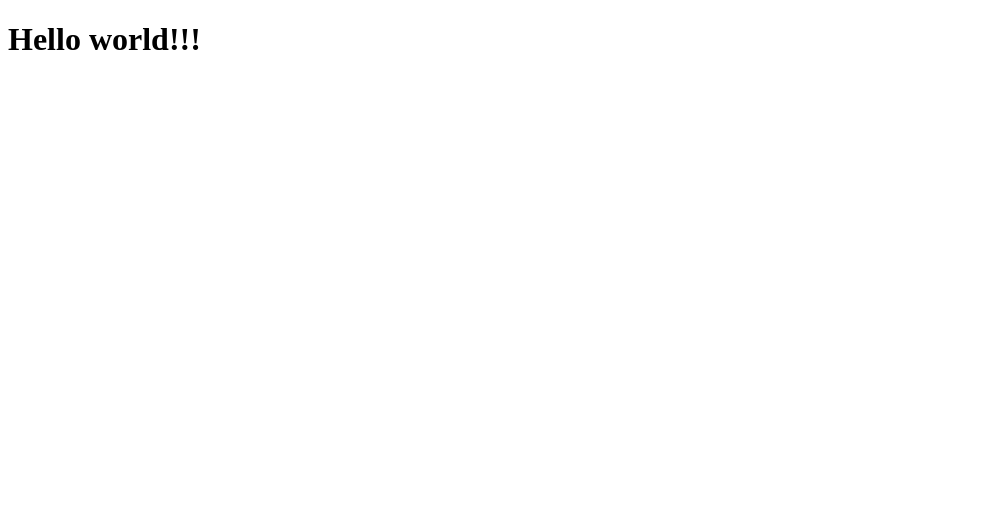
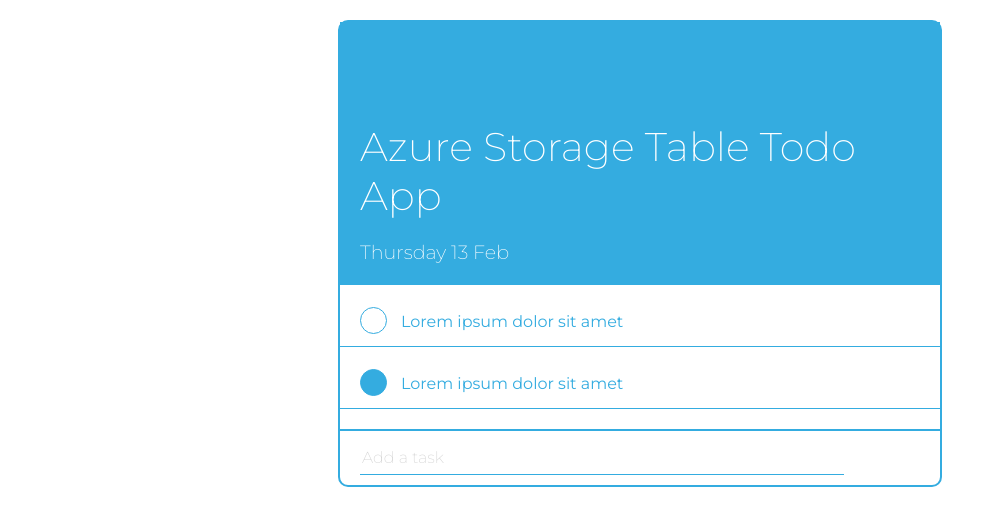
Before and after one commit to jaloplo/azure-storage-table-todo-app, a website: page views/landing.html in a window 1280 px wide. Shown: the whole page, without its empty margins (0-997 px from the left). Drawn offline with nearby package versions, Linux system fonts and the light colour scheme.

Commit message:
feat(client): css styles added

```diff
--- /dev/null
+++ b/static/styles.css
@@ -0,0 +1,278 @@
+a, body, button, div, h1, input, label, li, p, small, span, ul {
+    animation : none;
+    animation-delay : 0;
+    animation-direction : normal;
+    animation-duration : 0;
+    animation-fill-mode : none;
+    animation-iteration-count : 1;
+    animation-name : none;
+    animation-play-state : running;
+    animation-timing-function : ease;
+    backface-visibility : visible;
+    background : 0;
+    background-attachment : scroll;
+    background-clip : border-box;
+    background-color : transparent;
+    background-image : none;
+    background-origin : padding-box;
+    background-position : 0 0;
+    background-position-x : 0;
+    background-position-y : 0;
+    background-repeat : repeat;
+    background-size : auto auto;
+    border : 0;
+    border-style : none;
+    border-width : medium;
+    border-color : inherit;
+    border-bottom : 0;
+    border-bottom-color : inherit;
+    border-bottom-left-radius : 0;
+    border-bottom-right-radius : 0;
+    border-bottom-style : none;
+    border-bottom-width : medium;
+    border-collapse : separate;
+    border-image : none;
+    border-left : 0;
+    border-left-color : inherit;
+    border-left-style : none;
+    border-left-width : medium;
+    border-radius : 0;
+    border-right : 0;
+    border-right-color : inherit;
+    border-right-style : none;
+    border-right-width : medium;
+    border-spacing : 0;
+    border-top : 0;
+    border-top-color : inherit;
+    border-top-left-radius : 0;
+    border-top-right-radius : 0;
+    border-top-style : none;
+    border-top-width : medium;
+    bottom : auto;
+    box-shadow : none;
+    box-sizing : content-box;
+    caption-side : top;
+    clear : none;
+    clip : auto;
+    color : inherit;
+    columns : auto;
+    column-count : auto;
+    column-fill : balance;
+    column-gap : normal;
+    column-rule : medium none currentColor;
+    column-rule-color : currentColor;
+    column-rule-style : none;
+    column-rule-width : none;
+    column-span : 1;
+    column-width : auto;
+    content : normal;
+    counter-increment : none;
+    counter-reset : none;
+    cursor : auto;
+    direction : ltr;
+    display : inline;
+    empty-cells : show;
+    float : none;
+    font : normal;
+    font-family : inherit;
+    font-size : medium;
+    font-style : normal;
+    font-variant : normal;
+    font-weight : normal;
+    height : auto;
+    hyphens : none;
+    left : auto;
+    letter-spacing : normal;
+    line-height : normal;
+    list-style : none;
+    list-style-image : none;
+    list-style-position : outside;
+    list-style-type : disc;
+    margin : 0;
+    margin-bottom : 0;
+    margin-left : 0;
+    margin-right : 0;
+    margin-top : 0;
+    max-height : none;
+    max-width : none;
+    min-height : 0;
+    min-width : 0;
+    opacity : 1;
+    orphans : 0;
+    outline : 0;
+    outline-color : invert;
+    outline-style : none;
+    outline-width : medium;
+    overflow : visible;
+    overflow-x : visible;
+    overflow-y : visible;
+    padding : 0;
+    padding-bottom : 0;
+    padding-left : 0;
+    padding-right : 0;
+    padding-top : 0;
+    page-break-after : auto;
+    page-break-before : auto;
+    page-break-inside : auto;
+    perspective : none;
+    perspective-origin : 50% 50%;
+    position : static;
+    /* May need to alter quotes for different locales (e.g fr) */
+    quotes : '\201C' '\201D' '\2018' '\2019';
+    right : auto;
+    tab-size : 8;
+    table-layout : auto;
+    text-align : inherit;
+    text-align-last : auto;
+    text-decoration : none;
+    text-decoration-color : inherit;
+    text-decoration-line : none;
+    text-decoration-style : solid;
+    text-indent : 0;
+    text-shadow : none;
+    text-transform : none;
+    top : auto;
+    transform : none;
+    transform-style : flat;
+    transition : none;
+    transition-delay : 0s;
+    transition-duration : 0s;
+    transition-property : none;
+    transition-timing-function : ease;
+    unicode-bidi : normal;
+    vertical-align : baseline;
+    visibility : visible;
+    white-space : normal;
+    widows : 0;
+    width : auto;
+    word-spacing : normal;
+    z-index : auto;
+    /* basic modern patch */
+    all: initial;
+    all: unset;
+}
+
+
+body {
+    display: block;
+    width: 100%;
+}
+
+.input {
+    border-bottom: solid 1px #aaa69d;
+    font-family: 'Montserrat', sans-serif;
+    font-size: 1rem;
+    font-weight: 200;
+    padding: 7px 2px;
+    width: 80%;
+}
+
+input::placeholder {
+    color: lightgray;
+}
+
+
+
+.app {
+    border: solid 2px #34ace0;
+    border-radius: 10px;
+    display: block;
+    margin: 20px auto;
+    width: 600px;
+}
+
+.app__content {
+    display: block;
+}
+
+.app__header {
+    background-color: #34ace0;
+    border-bottom: solid 1px #34ace0;
+    padding-bottom: 10px;
+    padding-top: 100px;
+}
+
+
+.app__title {
+    color: white;
+    display: inline-block;
+    font-family: 'Montserrat', sans-serif;
+    font-size: 2.5rem;
+    font-weight: 200;
+    margin: 0 20px;
+    padding-bottom: 20px;
+}
+
+.app__subtitle {
+    color: white;
+    display: inline-block;
+    font-family: 'Montserrat', sans-serif;
+    font-size: 1.2rem;
+    font-weight: 200;
+    margin: 0 20px;
+    padding-bottom: 10px;
+}
+
+
+.intro {
+    border-top: solid 2px #34ace0;
+    display: block;
+    width: 100%;
+}
+
+.intro__content {
+    display: inline-block;
+    padding: 10px 20px;
+    width: 100%;
+}
+
+.intro__text {
+    border-bottom-color: #34ace0;
+}
+
+
+
+.todos {
+    display: block;
+    margin-bottom: 20px;
+    width: 100%;
+}
+
+.todos__item {
+    border-bottom: solid 1px #34ace0;
+    display: inline-block;
+    padding: 15px 0;
+    width: 100%;
+}
+
+.todos__done {
+    display: inline-block;
+    padding-left: 20px;
+    padding-right: 10px;
+}
+
+.todos__done > input {
+    position: absolute;
+    left: -9999px;
+}
+
+.todos__done > input + label {
+    border: solid 1px #34ace0;
+    border-radius: 50%;
+    display: block;
+    height: 25px;
+    position: relative;
+    top: 7px;
+    width: 25px;
+}
+
+.todos__done > input:checked + label {
+    background-color: #34ace0;
+}
+
+.todos__title {
+    color: #34ace0;
+    display: inline-block;
+    font-family: 'Montserrat', sans-serif;
+    font-weight: 400;
+}
--- a/views/landing.html
+++ b/views/landing.html
@@ -2,8 +2,61 @@
 <html>
     <head>
         <title>Azure Storage Table Todo App</title>
+        <script src="https://cdn.jsdelivr.net/npm/vue@2.6.11/dist/vue.min.js"></script>
+        <link href="https://fonts.googleapis.com/css?family=Montserrat:200,400&display=swap" rel="stylesheet">
+        <link href="/styles.css" rel="stylesheet">
     </head>
     <body>
-        <h1>Hello world!!!</h1>
+        <div class="app">
+
+            <header class="app__header">
+                <h1 class="app__title">Azure Storage Table Todo App</h1>
+                <p class="app__subtitle">Thursday 13 Feb</p>
+            </header>
+
+            <div class="app__content">
+
+                <ul class="todos">
+                    <li class="todos__item">
+                        <div class="todos__done">
+                            <input type="checkbox" id="check1" />
+                            <label for="check1"></label>
+                        </div>
+                        <div class="todos__title">Lorem ipsum dolor sit amet</div>
+                    </li>
+                    <li class="todos__item">
+                        <div class="todos__done">
+                            <input type="checkbox" id="check2" checked/>
+                            <label for="check2"></label>
+                        </div>
+                        <div class="todos__title">Lorem ipsum dolor sit amet</div>
+                    </li>
+                </ul>
+
+                <div class="intro">
+                    <div class="intro__content">
+                        <input class="input intro__text" type="text" placeholder="Add a task"/>
+                    </div>
+                </div>
+
+            </div>
+
+        </div>
+
+        <script>
+            new Vue({
+                el: '.todos',
+                data: {
+                    todos: [
+                        { category: 'personal', id: 1, title: 'todo sample', done: false },
+                        { category: 'todo app', id: 2, title: 'todo sample 2', done: true },
+                        { category: 'personal', id: 3, title: 'todo sample 3', done: false },
+                        { category: 'personal', id: 4, title: 'todo sample', done: false },
+                        { category: 'todo app', id: 5, title: 'todo sample 2', done: true },
+                        { category: 'personal', id: 6, title: 'todo sample 3', done: false }
+                    ]
+                }
+            });
+        </script>
     </body>
 </html>
```
